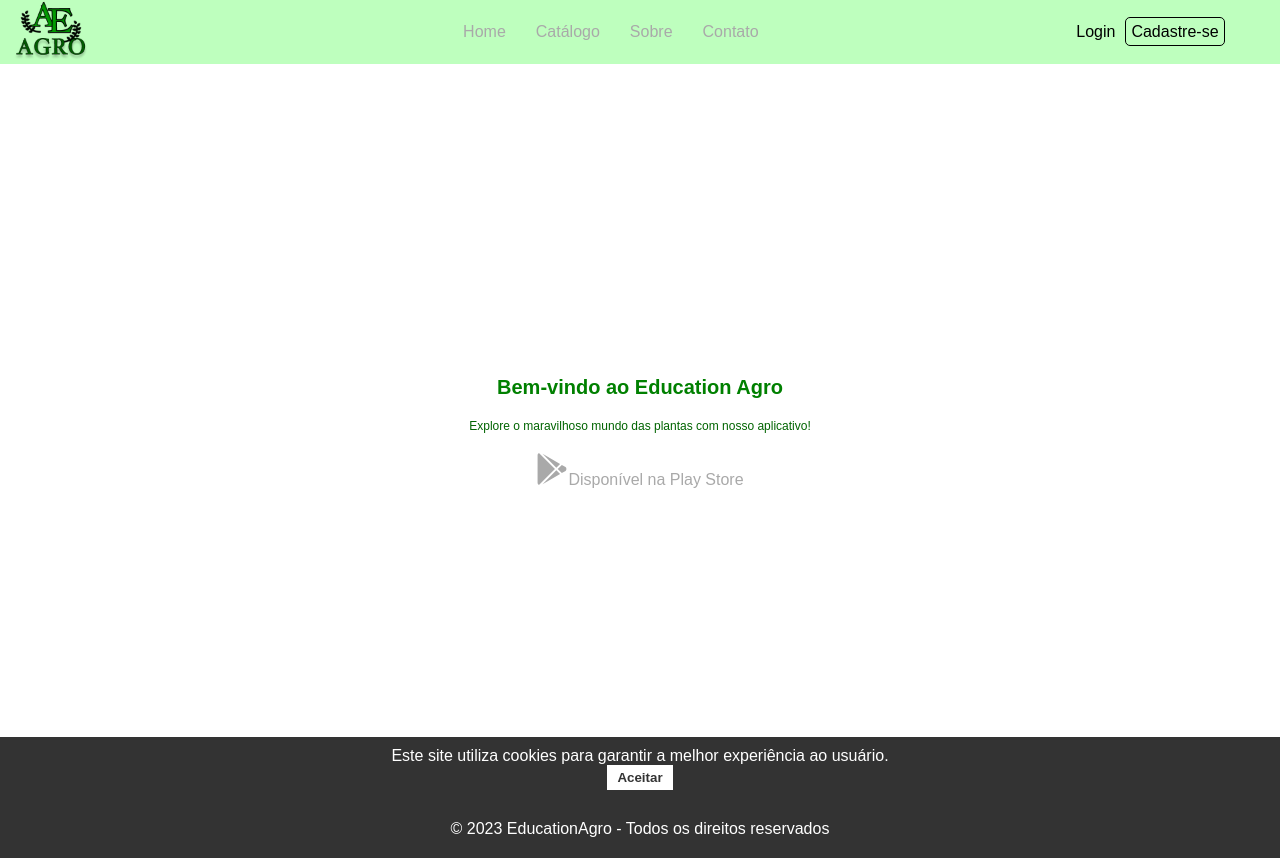
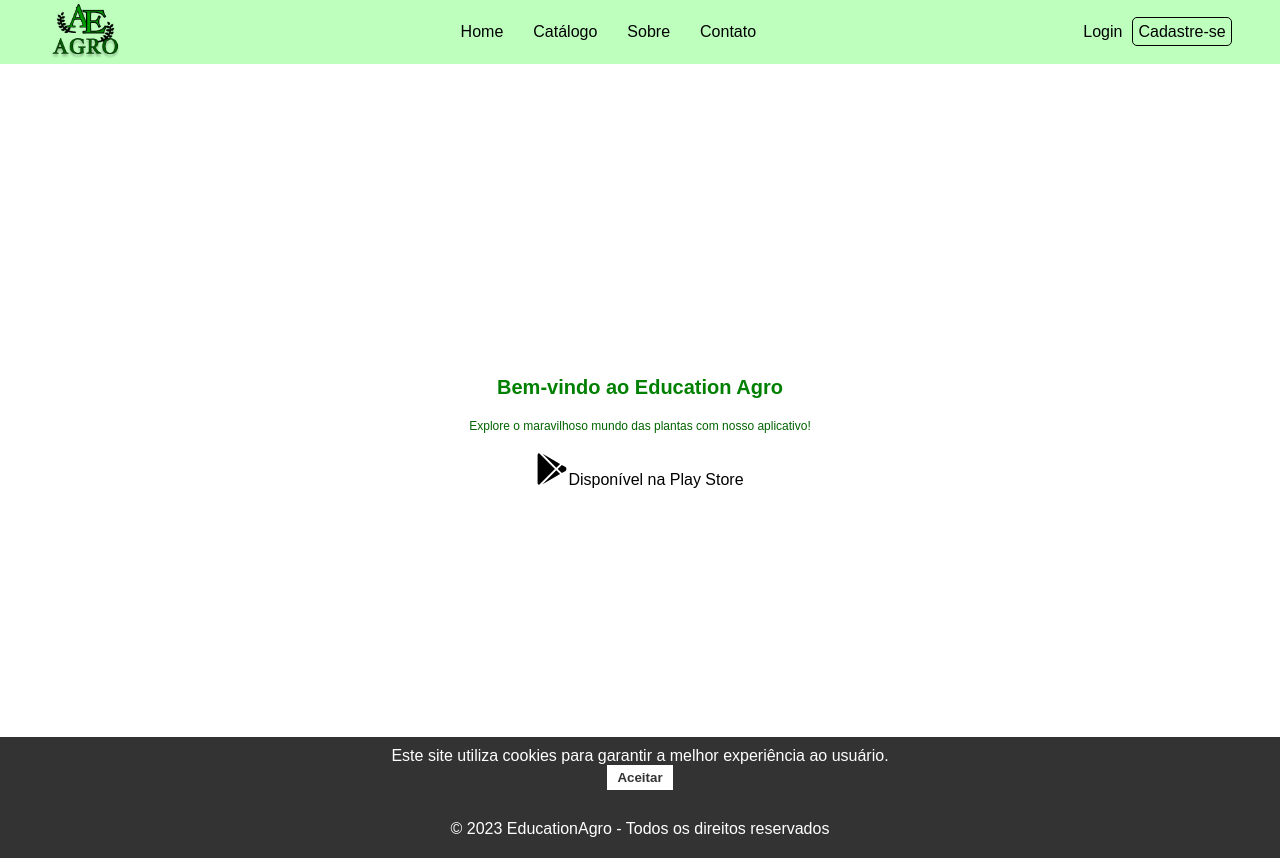
Before and after one commit to iagoslopes/App_Edu_Agro_Official, a React (Vite) app in the folder web-app-edu-agro/: page / in a window 1280 px wide. Built offline with nearby package versions, Linux system fonts and the light colour scheme; no server answers.

Commit message:
Ajustando o header

```diff
--- a/web-app-edu-agro/src/components/Header/index.jsx
+++ b/web-app-edu-agro/src/components/Header/index.jsx
@@ -46,13 +46,13 @@ export default function Header() {
 
     return (
         <nav className="nav">
-            <Link to="/">
-                <img src={logo} alt="Logo" className="logo" />
+            <Link to="/" className="logo">
+                <img src={logo} alt="Logo" width={95} className="img"/>
             </Link>
             <Link to='/' className='nav_brand'>
                 EducationAgro
             </Link>
-            <div className="container">
+            <div className="container-header">
                 <ul className={active}>
                     <div className="item">
                         <li className="nav_item">
@@ -76,7 +76,7 @@ export default function Header() {
                             </Link>
                         </li>
                     </div>
-                    <div className="user_container">
+                    <div className="user_container2">
                         {user ? (
                             <div className='nav_user'>
                                 <div className="user">
@@ -95,9 +95,28 @@ export default function Header() {
                                 <Link className='botao_register' to="/register">Cadastre-se</Link>
                             </div>
                         )}
-
                     </div>
                 </ul>
+            </div>
+            <div className="user_container">
+                {user ? (
+                    <div className='nav_user'>
+                        <div className="user">
+                            <p>{user.email}</p>
+                            <button onClick={handleSignOut} className="sign_out">
+                                SignOut
+                            </button>
+                        </div>
+                        <div className="icon_user">
+                            <FaUser size={32} />
+                        </div>
+                    </div>
+                ) : (
+                    <div className='btn_not_user'>
+                        <Link className='botao_login' to="/login">Login</Link>
+                        <Link className='botao_register' to="/register">Cadastre-se</Link>
+                    </div>
+                )}
             </div>
             <div onClick={navToggle} className={toggleIcon}>
                 <div className="line1"></div>
--- a/web-app-edu-agro/src/components/Header/style.css
+++ b/web-app-edu-agro/src/components/Header/style.css
@@ -12,12 +12,13 @@ li {
 
 a {
     text-decoration: none;
-    color: darkgray;
+    color: black;
 }
 
 .nav {
     display: flex;
     align-items: center;
+    width: 100%;
     height: 8vh;
     background: rgb(190, 255, 190);
 }
@@ -31,28 +32,29 @@ a {
     align-items: center;
     text-transform: uppercase;
     font-weight: bold;
-    margin-left: 1%;
-    width: 100px;
+    margin-left: 3%;
 }
 
-.container {
+.container-header {
     display: flex;
     align-items: center;
-    justify-content: space-around;
-    width: 80%;
+    justify-content: center;
+    width: 100%;
 }
 
 .nav_menu {
     display: flex;
     align-items: center;
-    justify-content: space-around;
-    gap: 70%;
+}
+
+.item a:hover {
+    color: darkgreen;
 }
 
 .item {
     display: flex;
     align-items: center;
-    justify-content: space-around;
+    justify-content: center;
     gap: 3rem;
 }
 
@@ -60,6 +62,7 @@ a {
     display: flex;
     align-items: center;
     gap: 1rem;
+    margin-right: 3%;
 }
 
 .nav_user {
@@ -103,7 +106,11 @@ a {
     display: none;
 }
 
-@media screen and (max-width: 768px) {
+.user_container2 {
+    display: none;
+}
+
+@media screen and (max-width: 912px) {
     .nav_toggler {
         display: block;
     }
@@ -113,12 +120,13 @@ a {
         color: black;
     }
 
-    .logo {
-        width: 90px;
+    .img {
+        width: 80px;
     }
 
     .item {
         flex-direction: column;
+        margin-top: 15%;
     }
 
     .nav_menu {
@@ -126,12 +134,12 @@ a {
         top: 7vh;
         right: 0;
         width: 50%;
-        height: 93vh;
+        height: 100vh;
         background: rgb(190, 255, 190);
         flex-direction: column;
         transform: translateX(100%);
         transition: 0.5s ease-in;
-        gap: 30%;
+        gap: 25%;
     }
 
     .nav_user {
@@ -147,9 +155,10 @@ a {
         overflow-wrap: break-word;
     }
 
-    .user .sign_out {
-        width: 40vw;
-        height: 3vh;
+    .sign_out {
+        text-align: center;
+        width: 100px;
+        height: 4vh;
     }
 
     .btn_not_user {
@@ -157,6 +166,15 @@ a {
         align-items: center;
         justify-content: center;
         flex-direction: column;
+    }
+
+    .user_container {
+        display: none;
+    }
+
+    .user_container2 {
+        display: flex;
+        position: relative;
     }
 
 }
```
